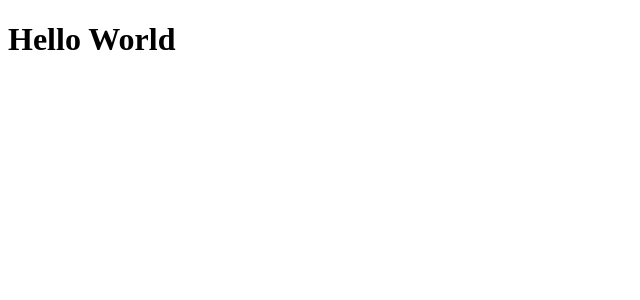
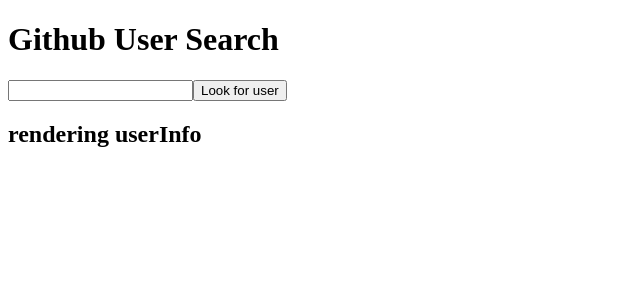
Before and after one commit to CaseyCameron/github-api, a React app: page / in a window 1280 px wide. Shown: the top 300 px of the page, without its empty margins (0-640 px from the left). Built offline with nearby package versions, Linux system fonts and the light colour scheme.

Commit message:
basic app setup

```diff
--- a/src/components/app/App.jsx
+++ b/src/components/app/App.jsx
@@ -1,5 +1,15 @@
 import React from 'react';
+import { Route, Switch } from 'react-router-dom';
+import Header from '../header/Header';
+import UserInfo from '../users/UserInfo';
 
 export default function App() {
-  return <h1>Hello World</h1>;
+  return (
+    <>
+      <Header />
+      <Switch>
+        <Route exact path="/" component={UserInfo} />
+      </Switch>
+    </>
+  );
 }
--- /dev/null
+++ b/src/components/header/Header.jsx
@@ -0,0 +1,11 @@
+import React from 'react';
+import Search from '../search/Search';
+
+export default function Header() {
+  return (
+    <header>
+      <h1>Github User Search</h1>
+      <Search />
+    </header>
+  );
+}
--- /dev/null
+++ b/src/components/search/Search.jsx
@@ -0,0 +1,12 @@
+import React from 'react';
+
+const SearchUser = ({ username, submitToMe, changeMe }) => {
+  return (
+    <form onSubmit={submitToMe}>
+      <input value={username} onChange={changeMe} />
+      <button>Look for user </button>
+    </form>
+  );
+};
+
+export default SearchUser;
--- /dev/null
+++ b/src/components/users/UserInfo.jsx
@@ -0,0 +1,11 @@
+import React from 'react';
+
+const UserInfo = () => {
+  return (
+    <>
+      <h2>rendering userInfo</h2>
+    </>
+  );
+};
+
+export default UserInfo;
--- a/src/index.js
+++ b/src/index.js
@@ -1,8 +1,9 @@
 import React from 'react';
 import { render } from 'react-dom';
+import { BrowserRouter as Router } from 'react-router-dom';
 import App from './components/app/App';
 
 render(
-  <App />,
+  <Router><App /></Router>,
   document.getElementById('root')
 );
```
